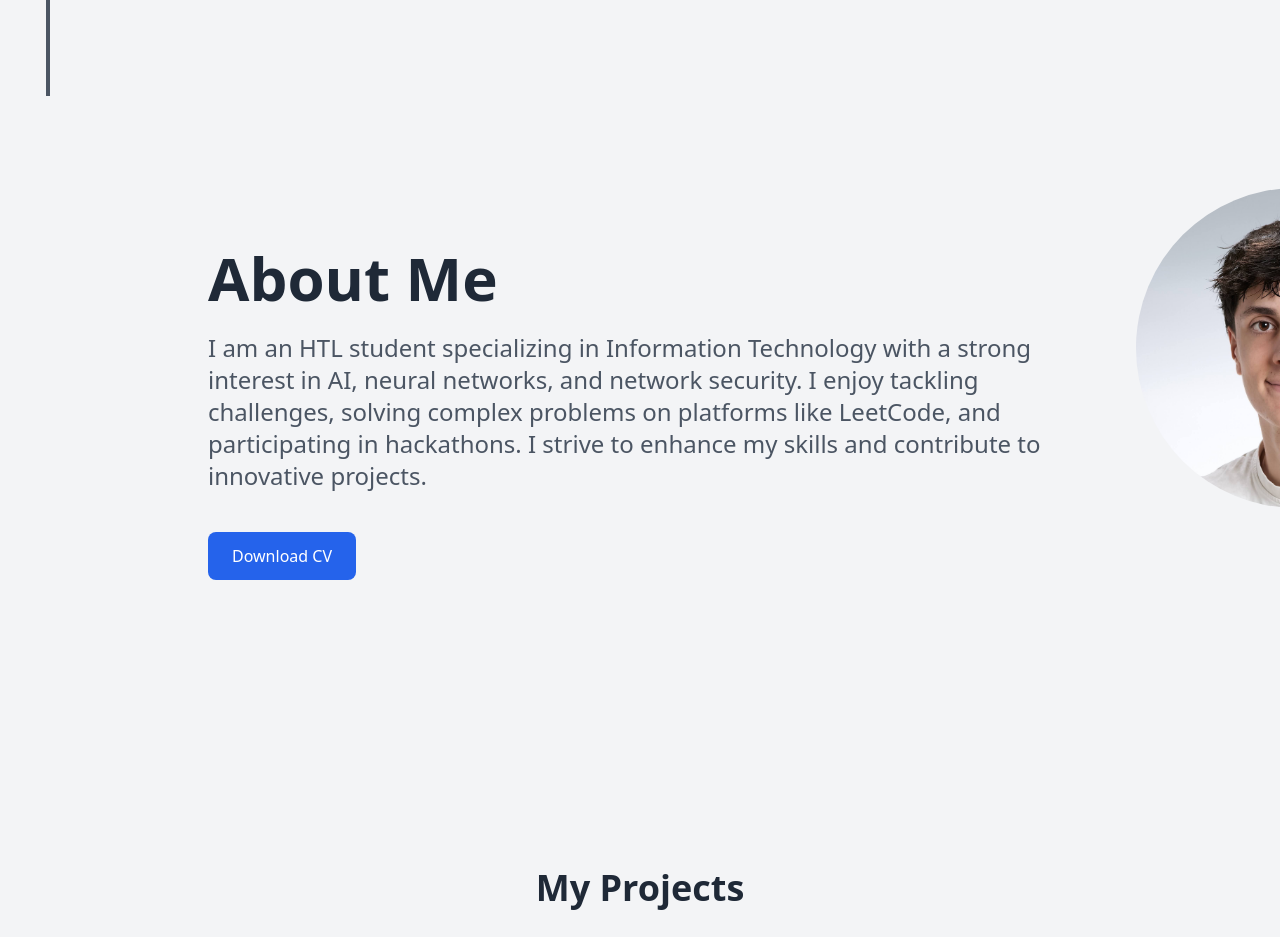
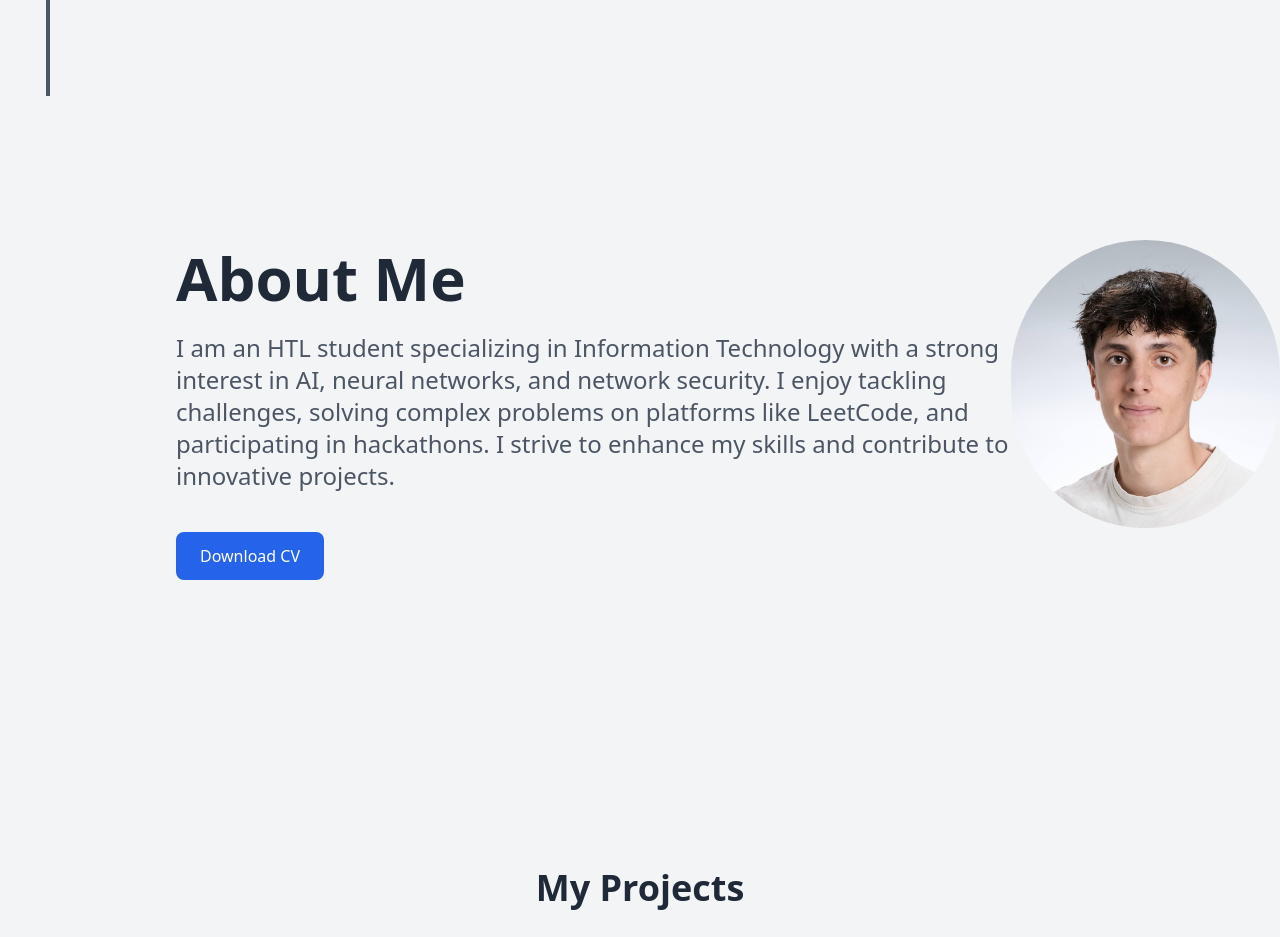
Before and after one commit to Zyrok3/MyPortfolio, a Next.js app: page / in a window 1280 px wide. Shown: the part 680-1617 px from the top of the page. Built offline with nearby package versions, Linux system fonts and the light colour scheme.

Commit message:
fix: image is now loadable

```diff
--- a/src/components/About.tsx
+++ b/src/components/About.tsx
@@ -1,5 +1,5 @@
 import { useContext } from "react";
-import Image from "next/legacy/image";
+import Image from "next/image";
 import { LanguageContext } from "../context/LanguageContext";
 import { saveAs } from "file-saver";
 
@@ -26,9 +26,9 @@ const AboutSection = () => {
   };
 
   return (
-    <section id="about" className="pt-32 pb-40 dark:bg-gray-900 bg-gray-100">
-      <div className="container ml-52">
-        <div className="flex">
+    <section id="about" className="pt-32 pb-40 dark:bg-gray-900 bg-gray-100 pl-44">
+      <div className="container">
+        <div className="flex flex-col md:flex-row items-center">
           <div className="">
             <h2 className="text-6xl font-bold mb-6 text-gray-800 dark:text-gray-100">
               {heading}
@@ -43,13 +43,12 @@ const AboutSection = () => {
               Download CV
             </button>
           </div>
-          <div className="relative w-80 h-80 ml-auto mr-auto mt-[-60px]">
+          <div className="relative w-72 h-72 ml-auto mr-auto mt-[-60px]">
             <Image
               src="/images/felix_reder.jpg"
               alt="Felix Reder"
-              layout="fill"
-              objectFit="cover"
-              objectPosition="center 20%"
+              fill
+              style={{ objectFit: "cover", objectPosition: "center 20%" }}
               className="rounded-full"
             />
           </div>
```
